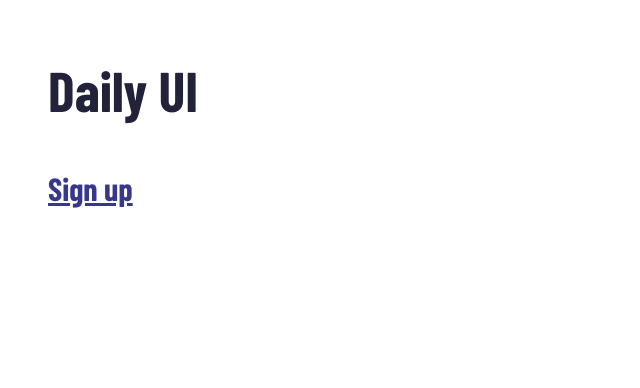
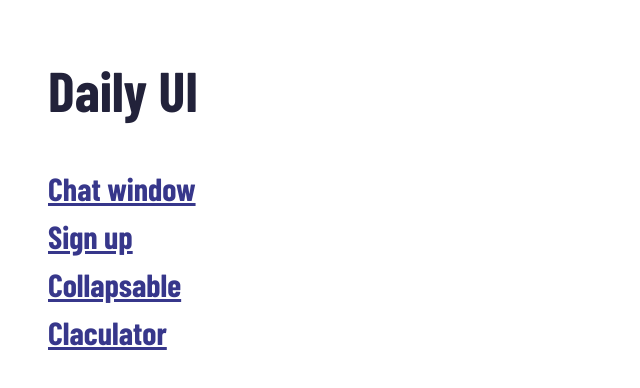
Before and after one commit to ndemia/daily-ui, a website: page index.html in a window 1280 px wide. Shown: the whole page, without its empty margins (0-640 px from the left). Drawn offline with Linux system fonts and the light colour scheme.

Commit message:
Add links to new projects

```diff
--- a/index.html
+++ b/index.html
@@ -13,7 +13,16 @@
         <h1 class="main__title">Daily UI</h1>
         <ul class="main__list">
             <li class="list__item">
+                <a href="uis/00chat/index.html" class="list__link">Chat window</a>
+            </li>
+            <li class="list__item">
                 <a href="uis/01sign-up/index.html" class="list__link">Sign up</a>
+            </li>
+            <li class="list__item">
+                <a href="uis/03collapsable/index.html" class="list__link">Collapsable</a>
+            </li>
+            <li class="list__item">
+                <a href="uis/04calculator/index.html" class="list__link">Claculator</a>
             </li>
         </ul>
     </section>
```
